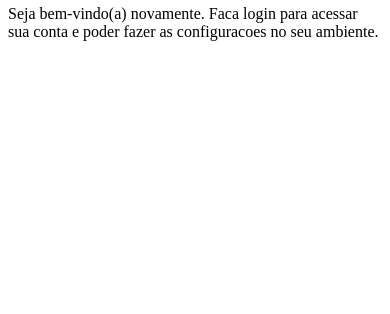
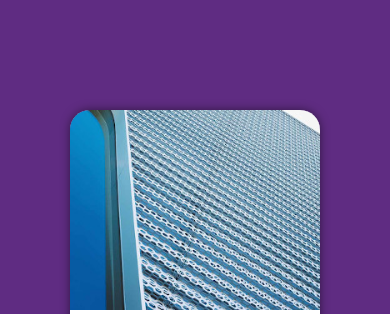
Before and after one commit to renatoorosco/projeto-login, a plain HTML site: page index.html in a window 390 px wide. Shown: the part 62-376 px from the top of the page. Drawn offline with Linux system fonts and the light colour scheme.

Commit message:
projeto login - css mobile first structure

```diff
--- a/estilos/style.css
+++ b/estilos/style.css
@@ -5,3 +5,50 @@ Paleta de cores
 - Verde: #49a09d
 - Lilás: #5f2c82
 */
+
+* {
+  font-family: system-ui, '-apple-system', 'BlinkMacSystemFont', 'Segoe UI', 'Roboto', 'Oxygen', 'Ubuntu', 'Cantarell', 'Open Sans', 'Helvetica Neue', sans-serif;
+  padding: 0px;
+  margin: 0px;
+  box-sizing: border-box;
+}
+
+body, html {
+  background-color: #5f2c82;
+  height: 100vh;
+  width: 100vw;
+}
+
+main {
+  position: relative;
+  height: 100vh;
+  width: 100vw;
+}
+
+section#login {
+  position: absolute;
+  top: 50%;
+  left: 50%;
+  transform: translate(-50%, -50%);
+  overflow: hidden;
+
+  background-color: white;
+  height: 500px;
+  width: 250px;
+  border-radius: 20px;
+  box-shadow: 0px 0px 10px rgba(0, 0, 0, 0.5);
+}
+
+section#login > div#imagem {
+  display: block;
+  background: #5f2c82 url(../imagens/building-pq.jpeg);
+  height: 200px;
+  background-size: cover;
+  background-position: left bottom;
+  background-repeat: no-repeat;
+}
+
+section#login > div#formulario {
+  display: block;
+  padding: 10px;
+}
```
Also changed, not shown: index.html (+1 -0 lines), imagens/building-pq.jpeg (added).
